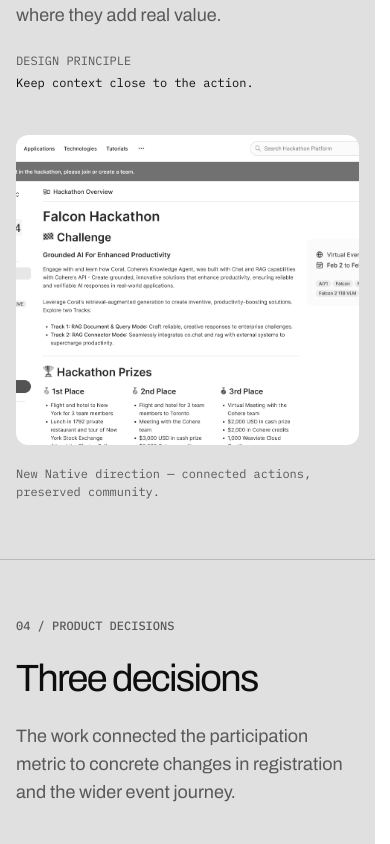
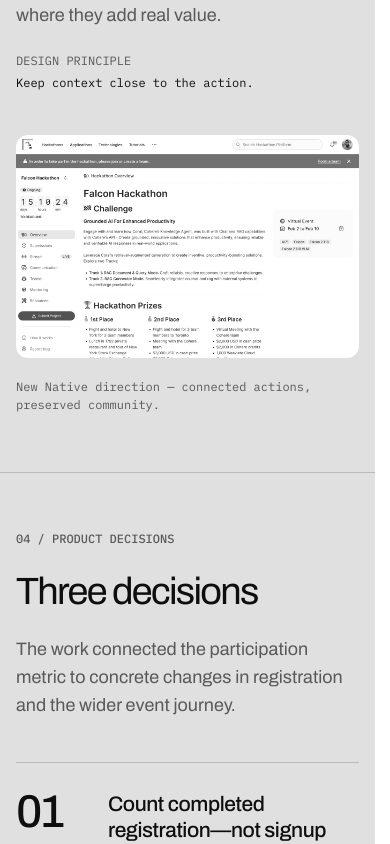
Before and after one commit to jzakrz/jakub-portfolio, a Next.js app: page /projects/hackathon in a window 390 px wide. Shown: the part 4860-5704 px from the top of the page. Built offline with nearby package versions, Linux system fonts and the light colour scheme.

Commit message:
fix: preserve hackathon product screenshots

```diff
--- a/app/globals.css
+++ b/app/globals.css
@@ -2111,9 +2111,18 @@ html {
 }
 
 .hackathon-case__hero-image img,
+.hackathon-gallery__primary--cover img {
+  object-fit: cover;
+}
+
+.hackathon-direction__image img,
+.hackathon-gallery__primary--contain img {
+  object-fit: contain;
+}
+
+.hackathon-case__hero-image img,
 .hackathon-direction__image img,
 .hackathon-gallery img {
-  object-fit: cover;
   filter: grayscale(1);
 }
 
@@ -2242,11 +2251,17 @@ html {
 }
 
 .hackathon-direction__image {
-  height: 760px;
+  height: auto;
+  aspect-ratio: 5120 / 3328;
 }
 
 .hackathon-direction__image img {
   object-position: center;
+}
+
+.hackathon-direction__image,
+.hackathon-gallery__primary--contain {
+  background: #d8d8d4;
 }
 
 .hackathon-direction__caption {
@@ -2754,10 +2769,14 @@ html {
     font-size: clamp(55px, 11vw, 82px);
   }
 
-  .hackathon-case__hero-image,
-  .hackathon-direction__image {
+  .hackathon-case__hero-image {
     height: min(720px, 78vw);
     min-height: 430px;
+  }
+
+  .hackathon-direction__image {
+    height: auto;
+    min-height: 0;
   }
 
   .hackathon-case__caption > p:last-child {
@@ -2810,8 +2829,7 @@ html {
     font-size: 22px;
   }
 
-  .hackathon-case__hero-image,
-  .hackathon-direction__image {
+  .hackathon-case__hero-image {
     min-height: 310px;
   }
 
```
